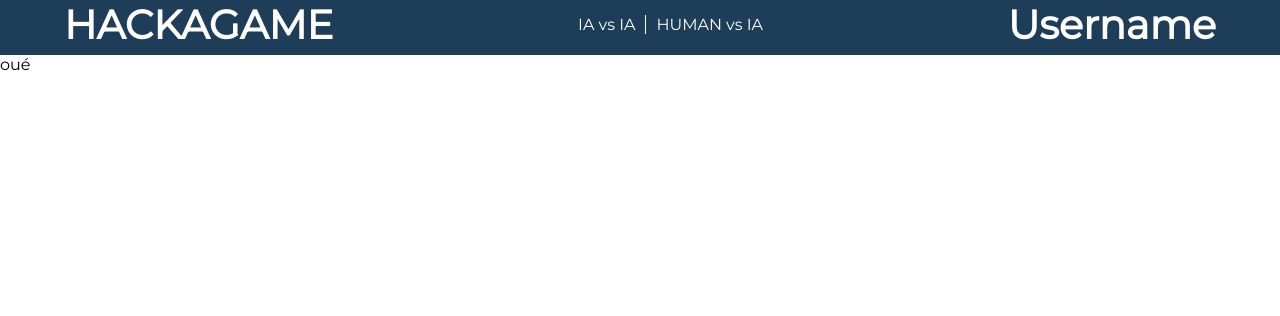
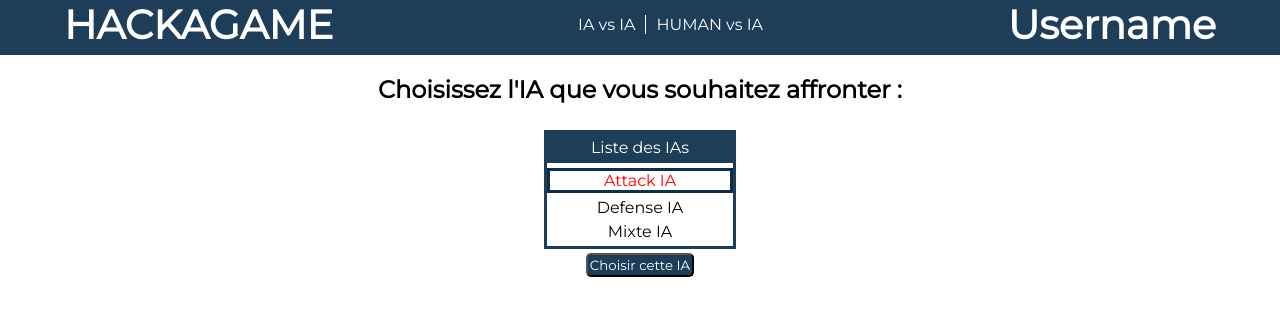
Before and after one commit to AndresMountain1/WEBDEVgame, a Vue app in the folder client/: page /IaVsHuman in a window 1280 px wide. Shown: the top 316 px of the page. Built offline with nearby package versions, Linux system fonts and the light colour scheme.

Commit message:
feat(front) : (#10) Page Human vs IA

```diff
--- a/client/src/components/fights/IaVsHuman.vue
+++ b/client/src/components/fights/IaVsHuman.vue
@@ -1 +1,154 @@
-<template>oué</template>
+<script setup lang="ts">
+  import { ref } from 'vue';
+
+  const Ias : any[] = [
+    {
+      id : 1,
+      path : "python/player1.py",
+      comment : "Attack IA"
+    }, {
+      id : 2,
+      path : "python/player2.py",
+      comment : "Defense IA"
+    }, {
+      id : 3,
+      path : "python/player3.py",
+      comment : "Mixte IA"
+    },
+  ];
+
+  let iaIsSelected = ref(false);
+  let iaSelected = ref(Ias[0]);
+  let order = ref('');
+
+  const setIaSelected = (Ia : any) => {
+    iaSelected.value = Ia;
+  }
+  const validateIaChoice = () => iaIsSelected.value = !iaIsSelected.value;
+  const sendOrder = () => {
+    console.log("Ordre envoyé " + order.value);
+    order.value = '';
+  }
+</script>
+
+<template>
+  <div class="flex-row justify-content-center">
+    <div v-if="iaIsSelected" class="parent-game">
+        <div class="div1">
+          <h2>Commandes disponibles :</h2>
+          <div id="regle">
+              <p><b>Déplacer :</b> <code>move X Y STRENGH</code> pour bouger<code>STRENGH</code> unités de la cellule <code>X</code> à la cellule <code>Y</code></p>
+              <p><b>Agrandir :</b> <code>grow X</code> pour agrandir l'armée en <code>X</code></p>
+              <p><b>Dormir :</b> <code>sleep</code> remet le compteur d'action à 0 pour toutes les armées (chacune des armées doit dormir entre deux actions move ou sleep).</p>
+          </div>
+          <div>
+            <h2>Ordre à donner aux armées :</h2>
+            <textarea style="width : 80%" v-model="order"></textarea><br>
+            <em>Attention, un mauvais ordre résulte en un sleep des armées ...</em>
+          </div>
+        </div>
+        <div class="div2 middle">
+          <button type="button" class="main-button" @click="sendOrder">A l'attaque !</button>
+        </div>
+        <div class="div3">
+          <img src="../../assets/ressources/plateau.png">
+        </div>
+      <div class="div4 middle"><button type="button" class="main-button" @click="validateIaChoice">Choisir l'IA</button></div>
+    </div>
+    <div v-else>
+      <div class="flex-row justify-content-center" style="width : 100%">
+        <h2>Choisissez l'IA que vous souhaitez affronter :</h2>
+        <div class="parent-list">
+          <div class="div1-list">
+            <div class="list-header">Liste des IAs</div>
+            <div v-for="(Ia) in Ias" v-bind:key="Ia.id" @click="setIaSelected(Ia)">
+              <div class="m-v">
+                <div v-if="iaSelected.id === Ia.id" class="player-selected pointer">
+                  <span v-if="iaSelected.id === Ia.id" style="color : red;">{{Ia.comment}}</span>
+                  <span v-else class="pointer">{{Ia.comment}}</span>
+                </div>
+                <div v-else class="pointer">
+                  <span>{{Ia.comment}}</span>
+                </div>
+              </div>
+            </div>
+          </div>
+          <div>
+            <button type="button" class="main-button-list" @click="validateIaChoice">Choisir cette IA</button>
+          </div>
+        </div>
+      </div>
+    </div>
+  </div>
+</template>
+<style scoped>
+  .parent-game {
+    display: grid;
+    grid-template-columns: repeat(2, 1fr);
+    grid-template-rows: repeat(3, 1fr);
+    grid-column-gap: 30px;
+    grid-row-gap: 0px;
+    width: 90%;
+    height : 80vh;
+    text-align: center;
+    margin-top: 2%;
+  }
+  .parent-list {
+    display: grid;
+    grid-template-columns: 1fr;
+    grid-template-rows: 1fr;
+    grid-column-gap: 0px;
+    grid-row-gap: 0px;
+    margin-top: 1%;
+    width: 30%;
+    text-align: center;
+  }
+
+  #regle {
+    max-height: fit-content;
+    text-align: left;
+    margin: 10px;
+  }
+
+  img {
+    max-width: 100%;
+    max-height: 100%;
+  }
+  .div1 {
+    grid-area: 1 / 1 / 3 / 2;
+    border: solid #1E3D59;
+    height : 70vh;
+  }
+
+  .div1-list {
+      grid-area: 1 / 1 / 2 / 2;
+      border: solid #1E3D59;
+      height: auto;
+    }
+  .div2 {
+    grid-area: 3 / 1 / 4 / 2;
+  }
+  .div3 {
+    grid-area: 1 / 2 / 3 / 3;
+    border: solid #1E3D59;
+    height : 70vh;
+  }
+  .div4 { grid-area: 3 / 2 / 4 / 3; }
+
+  .main-button-list {
+      border-radius: 5px;
+      background-color: #1E3D59;
+      color: white;
+      margin: 4px;
+      padding: 2px;
+      font-family: 'Montserrat';
+      cursor: pointer;
+  }
+
+  .main-button-list:hover{
+      background-color: #102E49;
+      transition: ease-in-out 0.1s;
+      padding: 4px;
+      margin: 2px;
+  }
+</style>
--- a/client/src/components/fights/IaVsIa.vue
+++ b/client/src/components/fights/IaVsIa.vue
@@ -12,7 +12,7 @@
     }, {
       id : 3,
       path : "python/player3.py",
-      comment : "Miste IA"
+      comment : "Mixte IA"
     },
   ];
 
@@ -98,7 +98,7 @@
   </div>
 </template>
 
-<style>
+<style scoped>
 .parent {
   display: grid;
   grid-template-columns: repeat(3, 1fr);
--- a/client/src/router/router.ts
+++ b/client/src/router/router.ts
@@ -1,9 +1,14 @@
 import { createRouter, createWebHistory } from "vue-router";
 import IaVsIa from "@/components/fights/IaVsIa.vue";
 import IaVsHuman from "@/components/fights/IaVsHuman.vue";
+import LoginComponentVue from "@/components/login/LoginComponent.vue";
 
 const routes = [
     {
+        name :'Login',
+        path : '/',
+        component : LoginComponentVue
+    }, {
         name : 'IaVsIa',
         path : '/IaVsIa',
         component : IaVsIa
```
Also changed, not shown: client/src/assets/ressources/plateau.png (added).
